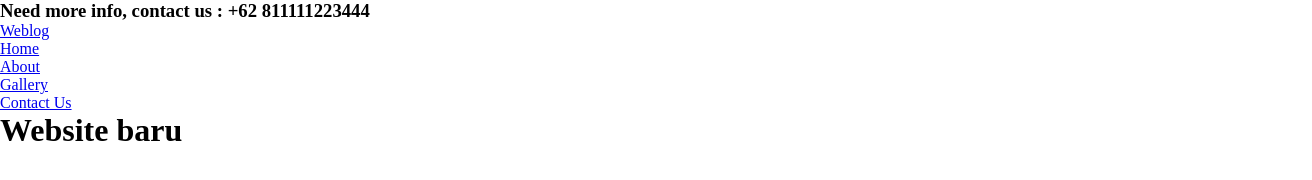
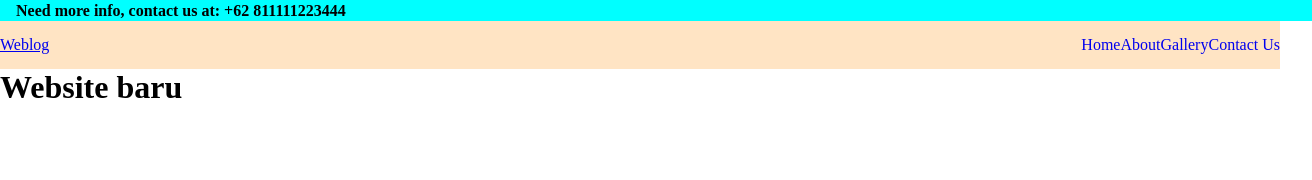
Before and after one commit to B-Setiawan/Web-logistic, a plain HTML site: page index.html in a window 1280 px wide. Shown: the whole page, 1312 px wide, since content can reach past the window. Drawn offline with Linux system fonts and the light colour scheme; files that its build step writes are made by us from their sources; a web font is replaced by a local one.

Commit message:
melengkapi file style.css

```diff
--- a/assets/css/style.css
+++ b/assets/css/style.css
@@ -1,9 +1,33 @@
+@import url("https://fonts.googleapis.com/css2?family=Poppins:ital,wght@0,100;0,200;0,300;0,400;0,500;0,600;0,700;0,800;0,900;1,100;1,200;1,300;1,400;1,500;1,600;1,700;1,800;1,900&display=swap");
+@import url("https://fonts.googleapis.com/css2?family=Roboto+Condensed:ital,wght@0,100..900;1,100..900&family=Sixtyfour+Convergence&display=swap");
+
 * {
   margin: 0;
   padding: 0;
-  box-sizing: border-box;
 }
 
-body {
-  min-height: 100vh;
+header h4 {
+  background-color: aqua;
+  width: 100%;
+  padding: 0.1rem 1rem;
 }
+
+nav {
+  display: flex;
+  justify-content: space-between;
+  background-color: bisque;
+}
+nav a {
+  display: flex;
+  align-items: center;
+}
+nav ul {
+  height: 3rem;
+  align-items: center;
+  display: flex;
+  justify-content: space-between;
+  list-style: none;
+}
+nav ul a {
+  text-decoration: none;
+}
--- a/index.html
+++ b/index.html
@@ -5,11 +5,11 @@
     <meta name="viewport" content="width=device-width, initial-scale=1.0" />
     <title>Document</title>
   </head>
-  <link rel="stylesheet" href="style.css" />
+  <link rel="stylesheet" href="assets/css/style.css" />
 
   <body>
     <header>
-      <h3>Need more info, contact us : +62 811111223444</h3>
+      <h4>Need more info, contact us at: +62 811111223444</h4>
     </header>
     <nav>
       <a href="#" class="logo">Weblog</a>
@@ -20,6 +20,7 @@
         <li><a href="#">Contact Us</a></li>
       </ul>
     </nav>
+
     <h1>Website baru</h1>
   </body>
 </html>
```
